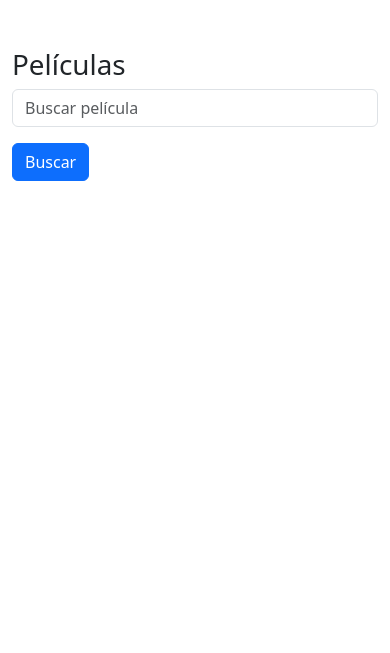
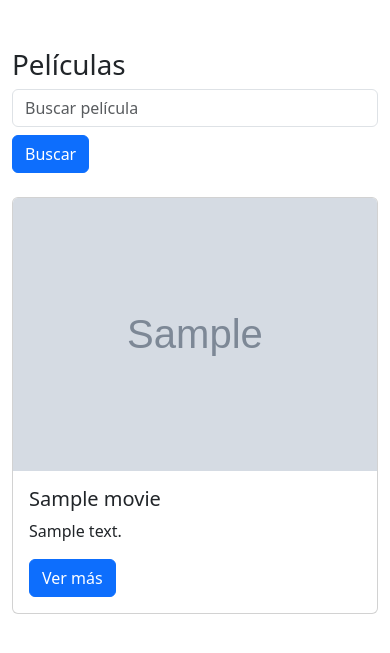
Before and after one commit to Davidc17Q/LostAf-, a Django app: page / in a window 390 px wide. Shown: the top 653 px of the page. Run offline with Django 5.2, Linux system fonts and the light colour scheme; tables that the repository leaves empty hold one stand-in row (values such as "Sample post"); grey boxes marked "Sample" are stand-in pictures.

Commit message:
busqueda de peliculas y visualizacion con estilo

```diff
--- a/lostaf/movie/models.py
+++ b/lostaf/movie/models.py
@@ -2,8 +2,8 @@ from django.db import models
 
 class Movie(models.Model):
     title = models.CharField(max_length=100)
-    description = models.CharField(max_length=250)
-    image = models.ImageField(upload_to='movie/images/')
+    description = models.TextField()
+    image = models.ImageField(upload_to='movie/images')
     url = models.URLField(blank=True)
 
     def __str__(self):
--- a/lostaf/movie/templates/home.html
+++ b/lostaf/movie/templates/home.html
@@ -7,16 +7,15 @@
 </head>
 <body class="container mt-5">
     <h1>Películas</h1>
-
-    <form method="get">
-        <input type="text" name="searchMovie" placeholder="Buscar película" class="form-control mb-3">
-        <button type="submit" class="btn btn-primary">Buscar</button>
+<form method="GET" action="">
+         <input type="text" name="searchMovie" placeholder="Buscar película" class="form-control" />
+    <button type="submit" class="btn btn-primary mt-2">Buscar</button>
     </form>
 
-    <div class="row">
-        {% for movie in movies %}
-        <div class="col-md-4 mb-4">
-            <div class="card">
+<div class="row mt-4">
+    {% for movie in movies %}
+        <div class="col-md-4">
+            <div class="card mb-4">
                 {% if movie.image %}
                     <img src="{{ movie.image.url }}" class="card-img-top" alt="...">
                 {% endif %}
@@ -24,12 +23,10 @@
                     <h5 class="card-title">{{ movie.title }}</h5>
                     <p class="card-text">{{ movie.description }}</p>
                     {% if movie.url %}
-                        <a href="{{ movie.url }}" class="btn btn-outline-primary" target="_blank">Ver más</a>
+                        <a href="{{ movie.url }}" class="btn btn-primary">Ver más</a>
                     {% endif %}
                 </div>
             </div>
         </div>
-        {% endfor %}
-    </div>
-</body>
-</html>
+    {% endfor %}
+</div>
--- a/lostaf/movie/views.py
+++ b/lostaf/movie/views.py
@@ -1,7 +1,10 @@
 from django.shortcuts import render
+from .models import Movie
 
 def home(request):
-    context = {'name': 'David Quintero'}
-    return render(request, 'home.html', context)
-def about(request):
-    return render(request, 'about.html')
+    searchTerm = request.GET.get('searchMovie')
+    if searchTerm:
+        movies = Movie.objects.filter(title__icontains=searchTerm)
+    else:
+        movies = Movie.objects.all()
+    return render(request, 'home.html', {'name': 'David Quintero', 'movies': movies})
```
